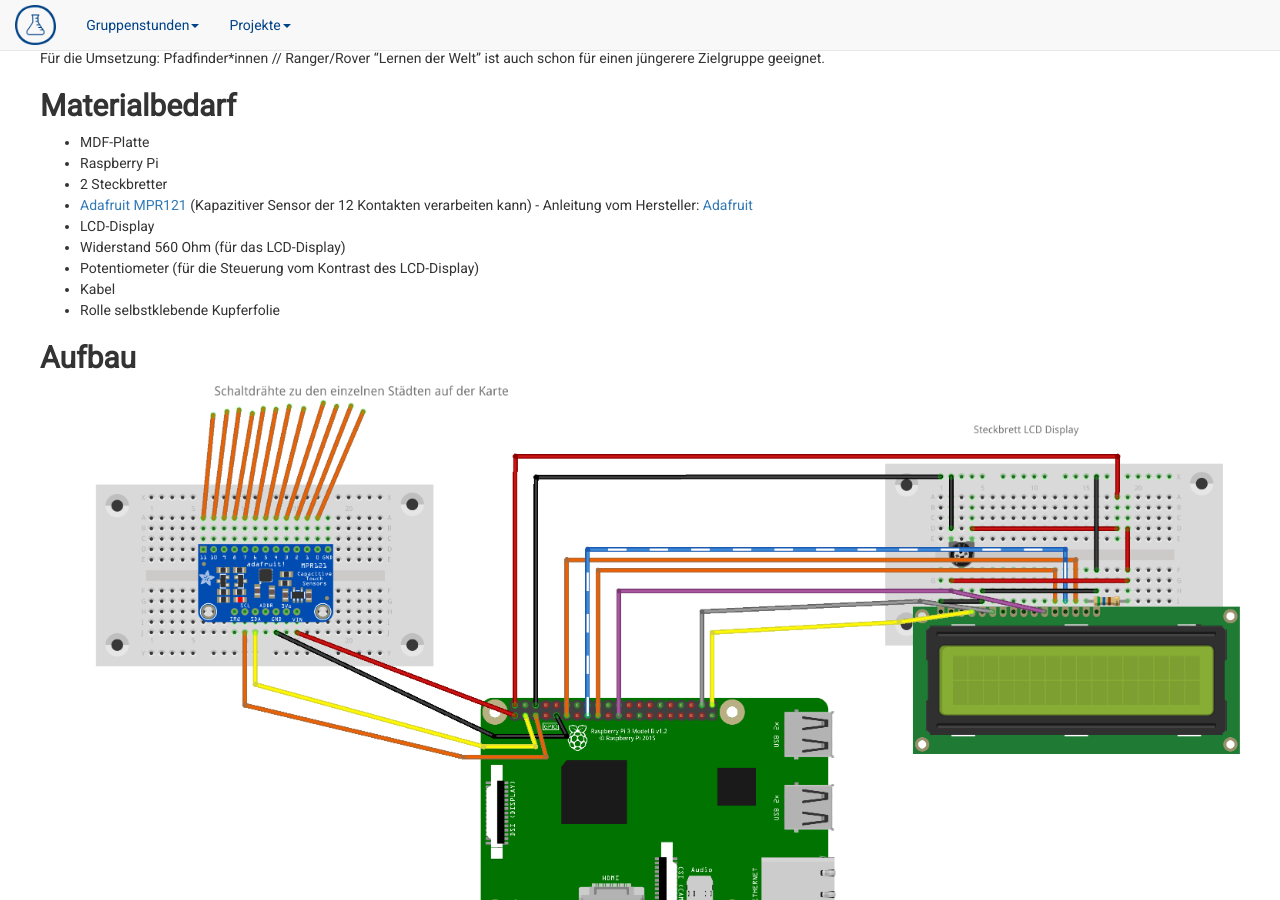
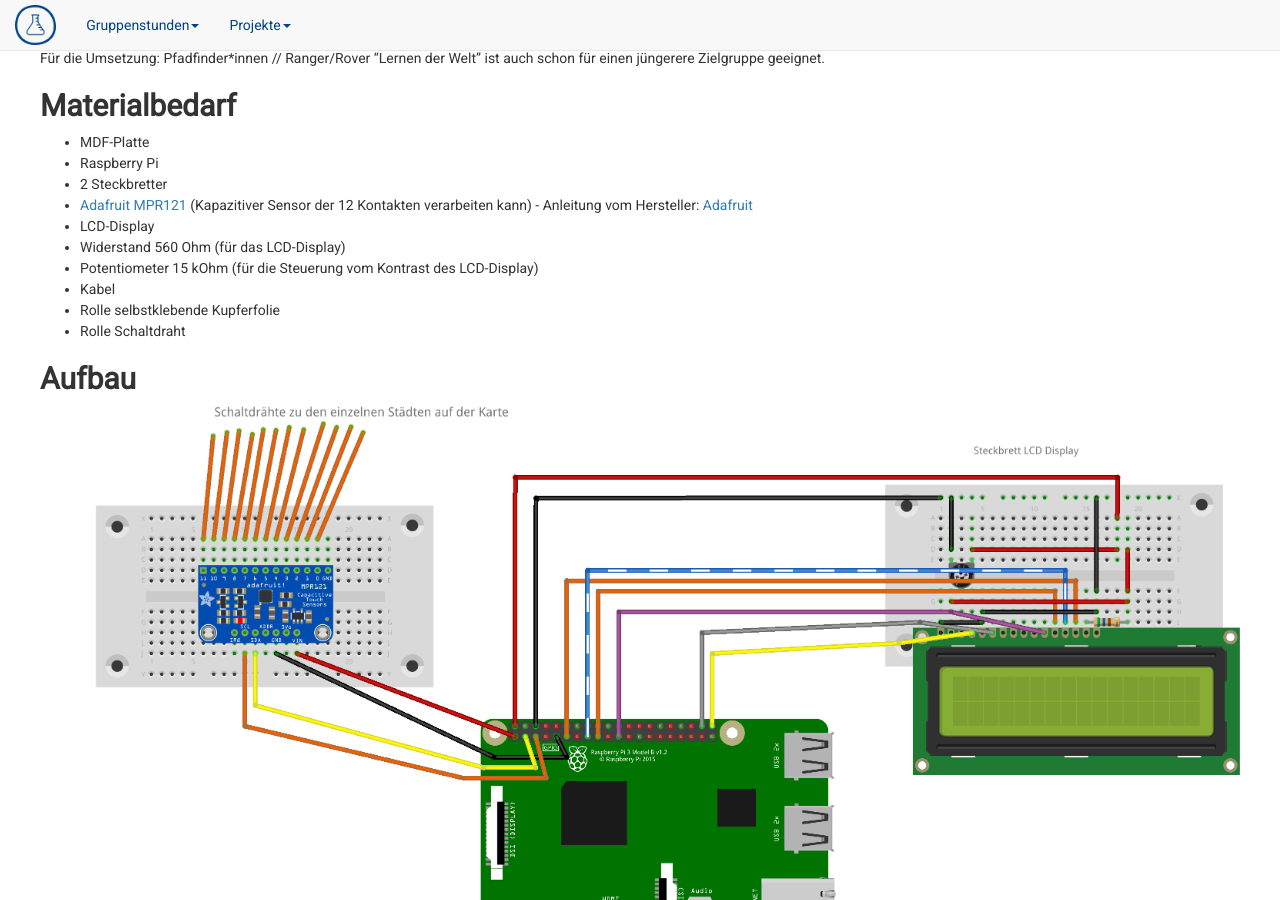
Before and after one commit to vcp-scoutlab/vcp-scoutlab.github.io, a Jekyll site: the page built from scoutlab-2017/travel_the_world/travel_the_world.md, in a window 1280 px wide and 900 px high, scrolled down 1181 px. Built offline with Jekyll 4.4.1, drawn with Linux system fonts in a browser that asks for light colours.

Commit message:
Material noch fehlende Angaben ergänzt

```diff
--- a/scoutlab-2017/travel_the_world/travel_the_world.md
+++ b/scoutlab-2017/travel_the_world/travel_the_world.md
@@ -23,9 +23,10 @@ Für die Umsetzung: Pfadfinder*innen // Ranger/Rover
 + [Adafruit MPR121](https://learn.adafruit.com/mpr121-capacitive-touch-sensor-on-raspberry-pi-and-beaglebone-black) (Kapazitiver Sensor der 12 Kontakten verarbeiten kann) - Anleitung vom Hersteller: [Adafruit](https://learn.adafruit.com/mpr121-capacitive-touch-sensor-on-raspberry-pi-and-beaglebone-black)
 + LCD-Display
 + Widerstand 560 Ohm (für das LCD-Display)
-+ Potentiometer (für die Steuerung vom Kontrast des LCD-Display)
++ Potentiometer 15 kOhm (für die Steuerung vom Kontrast des LCD-Display)
 + Kabel
 + Rolle selbstklebende Kupferfolie
++ Rolle Schaltdraht
 
 ## Aufbau
 
```
